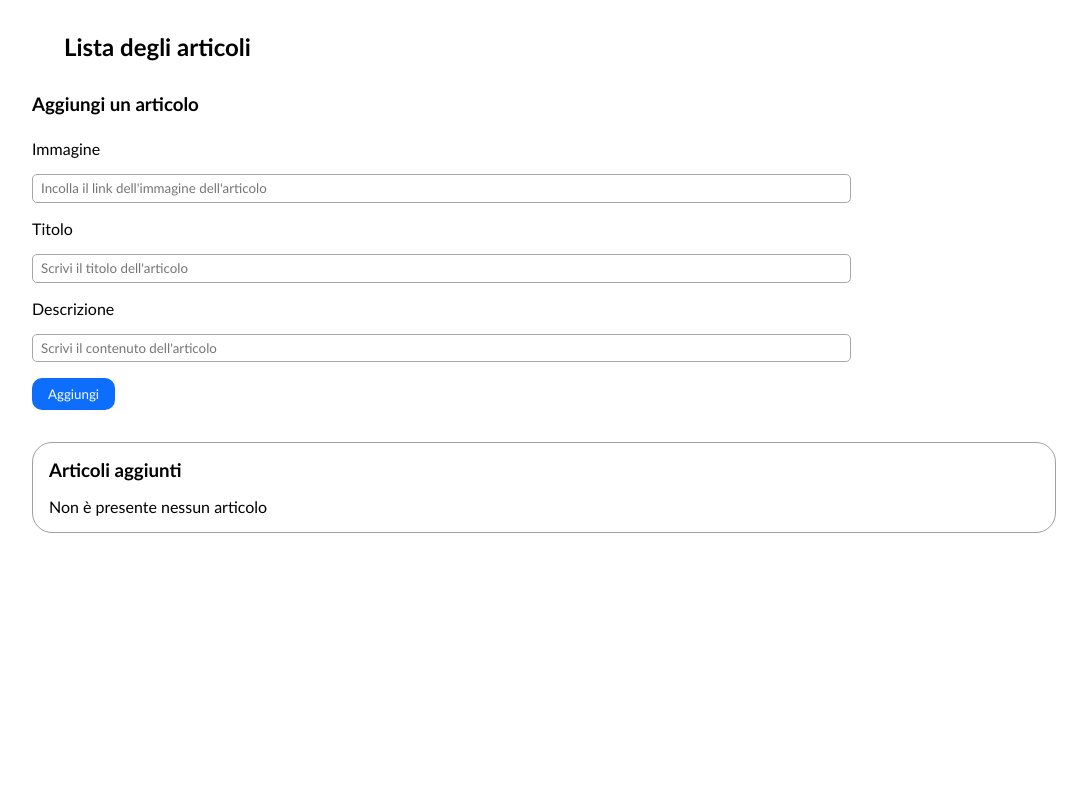
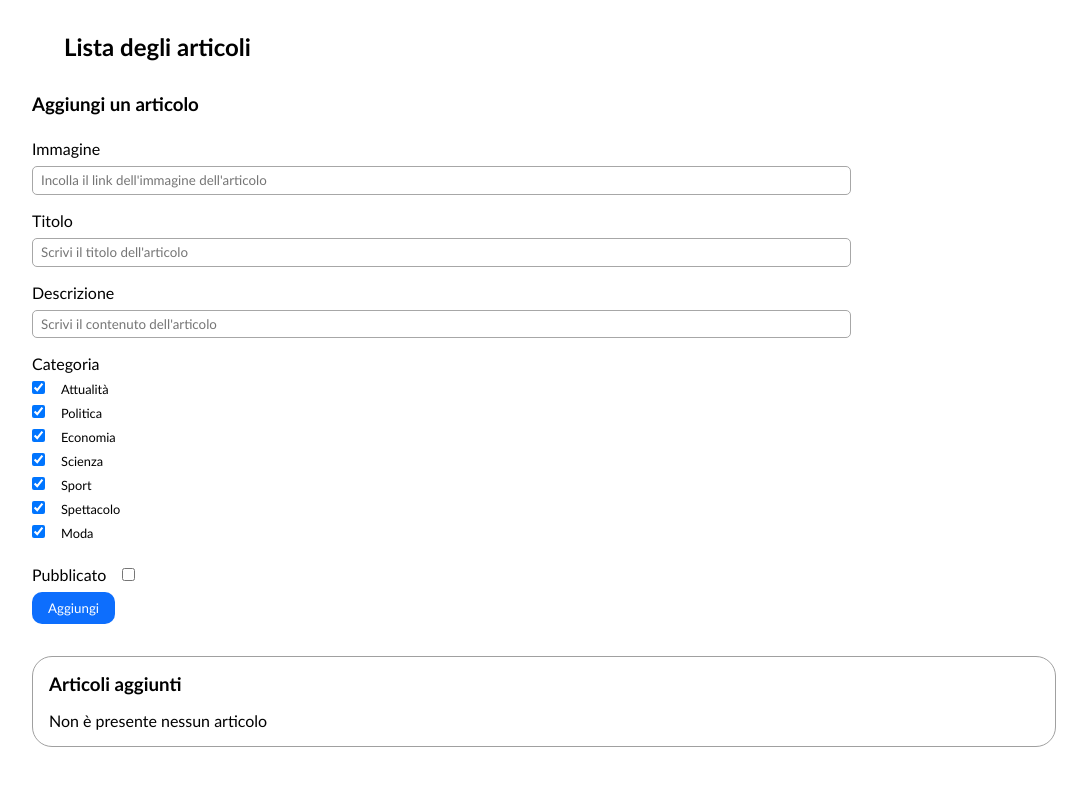
Before and after one commit to TommasoVilla91/react-form-multifield, a React (Vite) app: page / in a window 1280 px wide. Shown: the top 786 px of the page, without its empty margins (96-1183 px from the left). Built offline with nearby package versions, Linux system fonts and the light colour scheme.

Commit message:
feat: checkbox (wip)

```diff
--- a/src/components/AppArticles.jsx
+++ b/src/components/AppArticles.jsx
@@ -5,7 +5,7 @@ const initialFormData = {
   image: "",
   title: "",
   content: "",
-  category: [],
+  category: ["Attualità", "Politica", "Economia", "Scienza", "Sport", "Spettacolo", "Moda"],
   published: false
 }
 
@@ -48,15 +48,42 @@ function AppArticles() {
   };
 
   const handleInputOnChange = (event) => {
+
+    // identificare la chiave da cambiare
     const keyToChange = event.target.name;
 
+    // impostare nuovo valore e ricreare oggetto
     let newValue;
+
+    if (event.target.type === "checkbox") {
+      newValue = event.target.checked;
+    } else {
+      newValue = event.target.value;
+    };
+
     const newData = {
       ...formData,
       [keyToChange]: newValue
     };
 
+    // aggiorno l'oggetto
     setFormData(newData);
+  };
+
+  const printCategories = () => {
+    return formData.category.map((categ, index) => (
+      <div className="catego-list" key={index}>
+        <input
+          className="check-input"
+          type="checkbox"
+          name="checkbox"
+          id="artCategory"
+          checked={formData.category}
+          onChange={handleInputOnChange}
+          />
+        <label htmlFor="">{categ}</label>
+      </div>
+    ));
   };
 
   return (
@@ -72,8 +99,10 @@ function AppArticles() {
               <div className="row">
 
                 {/* input per aggiungere nuovo articolo con onChange */}
-                <label htmlFor="image">Immagine</label>
+                <div>
+                  <label className="text-label" htmlFor="artImage">Immagine</label>
                   <input
+                    className="text-input"
                     type="text"
                     placeholder="Incolla il link dell'immagine dell'articolo"
                     name="image"
@@ -81,8 +110,12 @@ function AppArticles() {
                     value={formData.image}
                     onChange={handleInputOnChange}
                   />
-                <label htmlFor="title">Titolo</label>
+                </div>
+
+                <div>
+                  <label className="text-label" htmlFor="artTitle">Titolo</label>
                   <input
+                    className="text-input"
                     type="text"
                     placeholder="Scrivi il titolo dell'articolo"
                     name="title"
@@ -90,8 +123,12 @@ function AppArticles() {
                     value={formData.title}
                     onChange={handleInputOnChange}
                   />
-                <label htmlFor="content">Descrizione</label>
+                </div>
+
+                <div>
+                  <label className="text-label" htmlFor="artContent">Descrizione</label>
                   <input
+                    className="text-input"
                     type="text"
                     placeholder="Scrivi il contenuto dell'articolo"
                     name="content"
@@ -99,6 +136,24 @@ function AppArticles() {
                     value={formData.content}
                     onChange={handleInputOnChange}
                   />
+                </div>
+
+                <div className="categories-box">
+                  <label htmlFor="artCategory">Categoria</label>
+                  {printCategories()}
+                </div>
+
+                <div>
+                  <label htmlFor="">Pubblicato</label>
+                  <input
+                    className="publish"
+                    type="checkbox"
+                    name="published"
+                    id="artPublished"
+                    value={formData.published}
+                    onChange={handleInputOnChange}
+                     />
+                </div>
 
                 <div>
                   <button type="submit" className="btn-submit">Aggiungi</button>
@@ -118,6 +173,13 @@ function AppArticles() {
                     <img src={curArticle.image} alt="" />
                     <h4>{curArticle.title}</h4>
                     <p>{curArticle.content}</p>
+                    <ul>
+                      {
+                        curArticle.category.map((categ, index) => (
+                          <li key={index}>{categ}</li>
+                        ))
+                      }
+                    </ul>
 
 
                     {/* tasto Elimina in cui nell'onClick metto la funzione removeElem */}
--- a/src/index.css
+++ b/src/index.css
@@ -30,6 +30,10 @@ h3 {
   gap: 0.5rem;
 }
 
+.text-label {
+  display: block;
+}
+
 ul {
   list-style: none;
 }
@@ -47,7 +51,11 @@ label {
   margin-bottom: 0.5rem;
 }
 
-input {
+.check-input {
+  margin-right: 1rem;
+}
+
+.text-input {
   height: 1.8rem;
   width: 80%;
   margin-right: 1rem;
@@ -85,6 +93,19 @@ input {
   width: 20rem;
 }
 
+.categories-box {
+  margin-bottom: 1rem;
+}
+
+.catego-list {
+  margin-top: 0.5rem;
+  font-size: 0.8rem;
+}
+
+.publish {
+  margin-left: 1rem;
+}
+
 .bnt-erase {
   background-color: rgb(233, 0, 0);
 }
```
Lines whose indentation alone changed are shown as unchanged.
